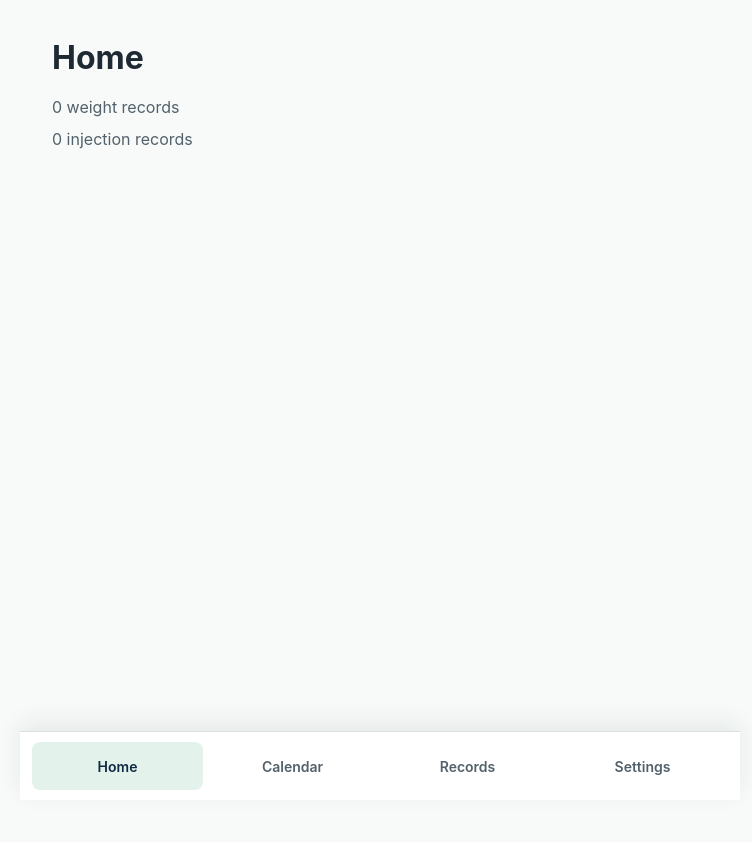
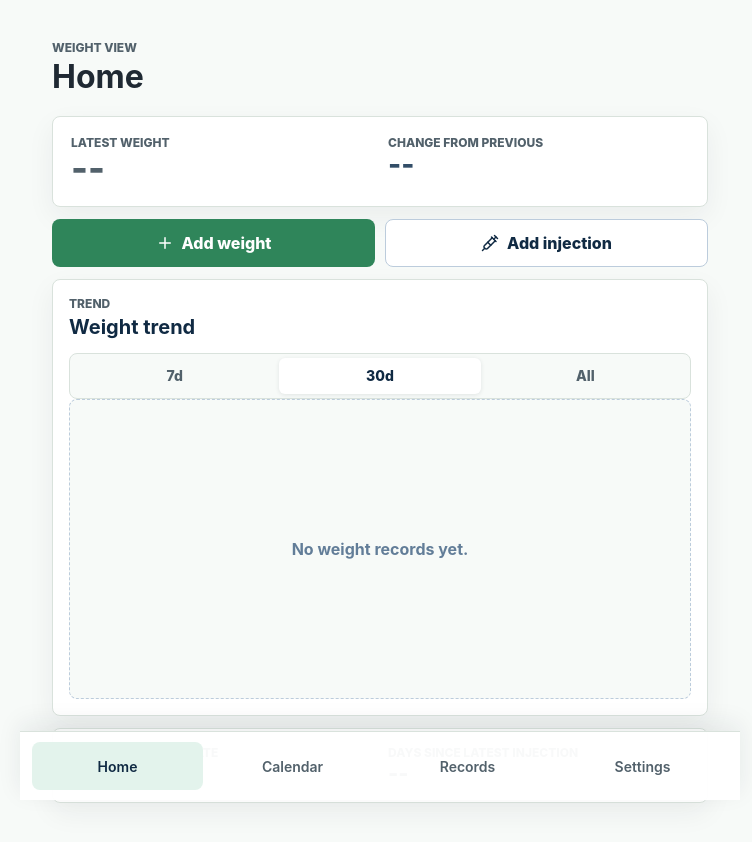
Before and after one commit to manjiaxiong/weightView, a React (Vite) app: page / in a window 1280 px wide. Shown: the top 842 px of the page, without its empty margins (260-1012 px from the left). Before the commit the page ends 800 px from the top, so only its background shows below. Built offline with nearby package versions, Linux system fonts and the light colour scheme.

Commit message:
feat: add home dashboard

```diff
--- /dev/null
+++ b/src/components/TrendChart.tsx
@@ -0,0 +1,98 @@
+import { useMemo, useState } from 'react'
+import { Line, LineChart, ResponsiveContainer, Tooltip, XAxis, YAxis } from 'recharts'
+
+import { compareIsoDateAsc, daysBetween } from '../domain/date'
+import type { WeightRecord } from '../domain/types'
+
+type ChartRange = '7' | '30' | 'all'
+
+type TrendChartProps = {
+  records: WeightRecord[]
+}
+
+const rangeOptions: Array<{ value: ChartRange; label: string }> = [
+  { value: '7', label: '7d' },
+  { value: '30', label: '30d' },
+  { value: 'all', label: 'All' }
+]
+
+function formatChartDate(date: string): string {
+  return date.slice(5).replace('-', '/')
+}
+
+export function TrendChart({ records }: TrendChartProps) {
+  const [range, setRange] = useState<ChartRange>('30')
+
+  const chartData = useMemo(() => {
+    const sortedRecords = [...records].sort((a, b) => compareIsoDateAsc(a.date, b.date))
+
+    if (range === 'all' || sortedRecords.length === 0) {
+      return sortedRecords.map((record) => ({
+        date: formatChartDate(record.date),
+        fullDate: record.date,
+        weight: record.weight
+      }))
+    }
+
+    const latestDate = sortedRecords[sortedRecords.length - 1].date
+    const rangeDays = Number(range)
+
+    return sortedRecords
+      .filter((record) => daysBetween(record.date, latestDate) < rangeDays)
+      .map((record) => ({
+        date: formatChartDate(record.date),
+        fullDate: record.date,
+        weight: record.weight
+      }))
+  }, [range, records])
+
+  return (
+    <div>
+      <div className="segmented" aria-label="Trend range">
+        {rangeOptions.map((option) => (
+          <button
+            aria-pressed={range === option.value}
+            className={range === option.value ? 'active' : undefined}
+            key={option.value}
+            type="button"
+            onClick={() => setRange(option.value)}
+          >
+            {option.label}
+          </button>
+        ))}
+      </div>
+
+      <div className="chart-box">
+        {chartData.length === 0 ? (
+          <div className="empty-chart">No weight records yet.</div>
+        ) : (
+          <ResponsiveContainer width="100%" height="100%">
+            <LineChart data={chartData} margin={{ top: 12, right: 12, bottom: 4, left: -18 }}>
+              <XAxis dataKey="date" tickLine={false} axisLine={false} tickMargin={10} />
+              <YAxis
+                dataKey="weight"
+                tickLine={false}
+                axisLine={false}
+                tickMargin={8}
+                width={48}
+                domain={['dataMin - 1', 'dataMax + 1']}
+              />
+              <Tooltip
+                formatter={(value) => [`${Number(value).toFixed(1)} kg`, 'Weight']}
+                labelFormatter={(_, payload) => payload?.[0]?.payload?.fullDate ?? ''}
+              />
+              <Line
+                type="monotone"
+                dataKey="weight"
+                stroke="#2f855a"
+                strokeWidth={3}
+                dot={{ r: 3, strokeWidth: 2 }}
+                activeDot={{ r: 5 }}
+              />
+            </LineChart>
+          </ResponsiveContainer>
+        )}
+      </div>
+    </div>
+  )
+}
--- a/src/pages/HomePage.tsx
+++ b/src/pages/HomePage.tsx
@@ -1,15 +1,111 @@
+import { Plus, Syringe } from 'lucide-react'
+import { useState } from 'react'
+
 import type { useAppData } from '../app/useAppData'
+import { InjectionEntrySheet } from '../components/InjectionEntrySheet'
+import { TrendChart } from '../components/TrendChart'
+import { WeightEntrySheet } from '../components/WeightEntrySheet'
+import { daysBetween, getTodayIsoDate } from '../domain/date'
+import { getLatestInjection } from '../domain/injection'
+import { getLatestWeight, getWeightDelta } from '../domain/weight'
 
 type HomePageProps = {
   appData: ReturnType<typeof useAppData>
 }
 
+type OpenSheet = 'weight' | 'injection' | null
+
+function formatWeight(value: number | undefined): string {
+  return value === undefined ? '--' : `${value.toFixed(1)} kg`
+}
+
+function formatDelta(value: number | undefined): string {
+  if (value === undefined) {
+    return '--'
+  }
+
+  const prefix = value > 0 ? '+' : ''
+  return `${prefix}${value.toFixed(1)} kg`
+}
+
+function formatDays(value: number | undefined): string {
+  if (value === undefined) {
+    return '--'
+  }
+
+  return value === 1 ? '1 day' : `${value} days`
+}
+
 export function HomePage({ appData }: HomePageProps) {
+  const [openSheet, setOpenSheet] = useState<OpenSheet>(null)
+  const today = getTodayIsoDate()
+  const latestWeight = getLatestWeight(appData.weights)
+  const weightDelta = getWeightDelta(appData.weights)
+  const latestInjection = getLatestInjection(appData.injections)
+  const daysSinceInjection = latestInjection ? daysBetween(latestInjection.date, today) : undefined
+
   return (
-    <section className="page">
-      <h1>Home</h1>
-      <p>{appData.weights.length} weight records</p>
-      <p>{appData.injections.length} injection records</p>
-    </section>
+    <>
+      <section className="page home-page">
+        <header className="page-header">
+          <p className="eyebrow">Weight View</p>
+          <h1>Home</h1>
+        </header>
+
+        <section className="hero-panel" aria-label="Weight summary">
+          <div>
+            <p className="eyebrow">Latest weight</p>
+            <p className="metric-value">{formatWeight(latestWeight?.weight)}</p>
+          </div>
+          <div>
+            <p className="eyebrow">Change from previous</p>
+            <p className="metric-value secondary">{formatDelta(weightDelta)}</p>
+          </div>
+        </section>
+
+        <div className="quick-grid" aria-label="Quick entry">
+          <button className="primary-button" type="button" onClick={() => setOpenSheet('weight')}>
+            <Plus aria-hidden="true" size={18} />
+            Add weight
+          </button>
+          <button className="secondary-button" type="button" onClick={() => setOpenSheet('injection')}>
+            <Syringe aria-hidden="true" size={18} />
+            Add injection
+          </button>
+        </div>
+
+        <section className="chart-panel" aria-labelledby="trend-heading">
+          <div className="panel-heading">
+            <p className="eyebrow">Trend</p>
+            <h2 id="trend-heading">Weight trend</h2>
+          </div>
+          <TrendChart records={appData.weights} />
+        </section>
+
+        <section className="info-panel" aria-label="Injection summary">
+          <div>
+            <p className="eyebrow">Latest injection date</p>
+            <p className="info-value">{latestInjection?.date ?? '--'}</p>
+          </div>
+          <div>
+            <p className="eyebrow">Days since latest injection</p>
+            <p className="info-value">{formatDays(daysSinceInjection)}</p>
+          </div>
+        </section>
+      </section>
+
+      <WeightEntrySheet
+        open={openSheet === 'weight'}
+        initialDate={today}
+        onClose={() => setOpenSheet(null)}
+        onSave={appData.actions.saveWeight}
+      />
+      <InjectionEntrySheet
+        open={openSheet === 'injection'}
+        initialDate={today}
+        onClose={() => setOpenSheet(null)}
+        onSave={appData.actions.saveInjection}
+      />
+    </>
   )
 }
--- a/src/styles/global.css
+++ b/src/styles/global.css
@@ -73,6 +73,157 @@ button {
 .page p {
   margin: 0;
   color: #52616b;
+}
+
+.page-header {
+  display: grid;
+  gap: 4px;
+}
+
+.eyebrow {
+  color: #627d98;
+  font-size: 12px;
+  font-weight: 800;
+  letter-spacing: 0;
+  text-transform: uppercase;
+}
+
+.hero-panel,
+.info-panel,
+.chart-panel {
+  border: 1px solid #d9e2dc;
+  border-radius: 8px;
+  background: #ffffff;
+  box-shadow: 0 10px 28px rgba(31, 41, 51, 0.06);
+}
+
+.hero-panel {
+  display: grid;
+  grid-template-columns: minmax(0, 1fr);
+  gap: 16px;
+  padding: 18px;
+}
+
+.metric-value {
+  margin-top: 6px;
+  color: #102a43;
+  font-size: 36px;
+  font-weight: 850;
+  line-height: 1.05;
+}
+
+.metric-value.secondary {
+  color: #334e68;
+  font-size: 28px;
+}
+
+.quick-grid {
+  display: grid;
+  grid-template-columns: minmax(0, 1fr);
+  gap: 10px;
+}
+
+.quick-grid button {
+  display: inline-flex;
+  align-items: center;
+  justify-content: center;
+  gap: 8px;
+}
+
+.secondary-button {
+  min-height: 48px;
+  padding: 12px 16px;
+  border: 1px solid #bcccdc;
+  border-radius: 8px;
+  color: #102a43;
+  background: #ffffff;
+  font-weight: 800;
+}
+
+.secondary-button:hover,
+.secondary-button:focus-visible {
+  border-color: #9fb3c8;
+  background: #f0f4f8;
+}
+
+.chart-panel {
+  display: grid;
+  gap: 14px;
+  padding: 16px;
+}
+
+.panel-heading {
+  display: grid;
+  gap: 4px;
+}
+
+.panel-heading h2 {
+  margin: 0;
+  color: #102a43;
+  font-size: 20px;
+  line-height: 1.2;
+}
+
+.segmented {
+  display: inline-grid;
+  grid-template-columns: repeat(3, minmax(0, 1fr));
+  gap: 4px;
+  width: 100%;
+  padding: 4px;
+  border: 1px solid #d9e2dc;
+  border-radius: 8px;
+  background: #f7faf8;
+}
+
+.segmented button {
+  min-height: 36px;
+  border: 0;
+  border-radius: 6px;
+  color: #52616b;
+  background: transparent;
+  font-size: 14px;
+  font-weight: 800;
+}
+
+.segmented button.active,
+.segmented button[aria-pressed="true"] {
+  color: #102a43;
+  background: #ffffff;
+  box-shadow: 0 1px 4px rgba(31, 41, 51, 0.1);
+}
+
+.chart-box {
+  width: 100%;
+  height: 240px;
+  min-height: 240px;
+}
+
+.empty-chart {
+  display: grid;
+  place-items: center;
+  width: 100%;
+  height: 100%;
+  border: 1px dashed #bcccdc;
+  border-radius: 8px;
+  color: #627d98;
+  background: #f7faf8;
+  font-weight: 700;
+  text-align: center;
+}
+
+.info-panel {
+  display: grid;
+  grid-template-columns: minmax(0, 1fr);
+  gap: 16px;
+  padding: 16px;
+}
+
+.info-value {
+  margin-top: 6px;
+  color: #102a43;
+  font-size: 22px;
+  font-weight: 800;
+  line-height: 1.2;
 }
 
 .bottom-nav {
@@ -235,6 +386,16 @@ button {
     padding: 40px 32px 112px;
   }
 
+  .hero-panel,
+  .info-panel,
+  .quick-grid {
+    grid-template-columns: repeat(2, minmax(0, 1fr));
+  }
+
+  .chart-box {
+    height: 300px;
+  }
+
   .sheet-backdrop {
     align-items: center;
     padding: 24px;
```
Also changed, not shown: 2 other files (tests, documents, lock files or other folders).
